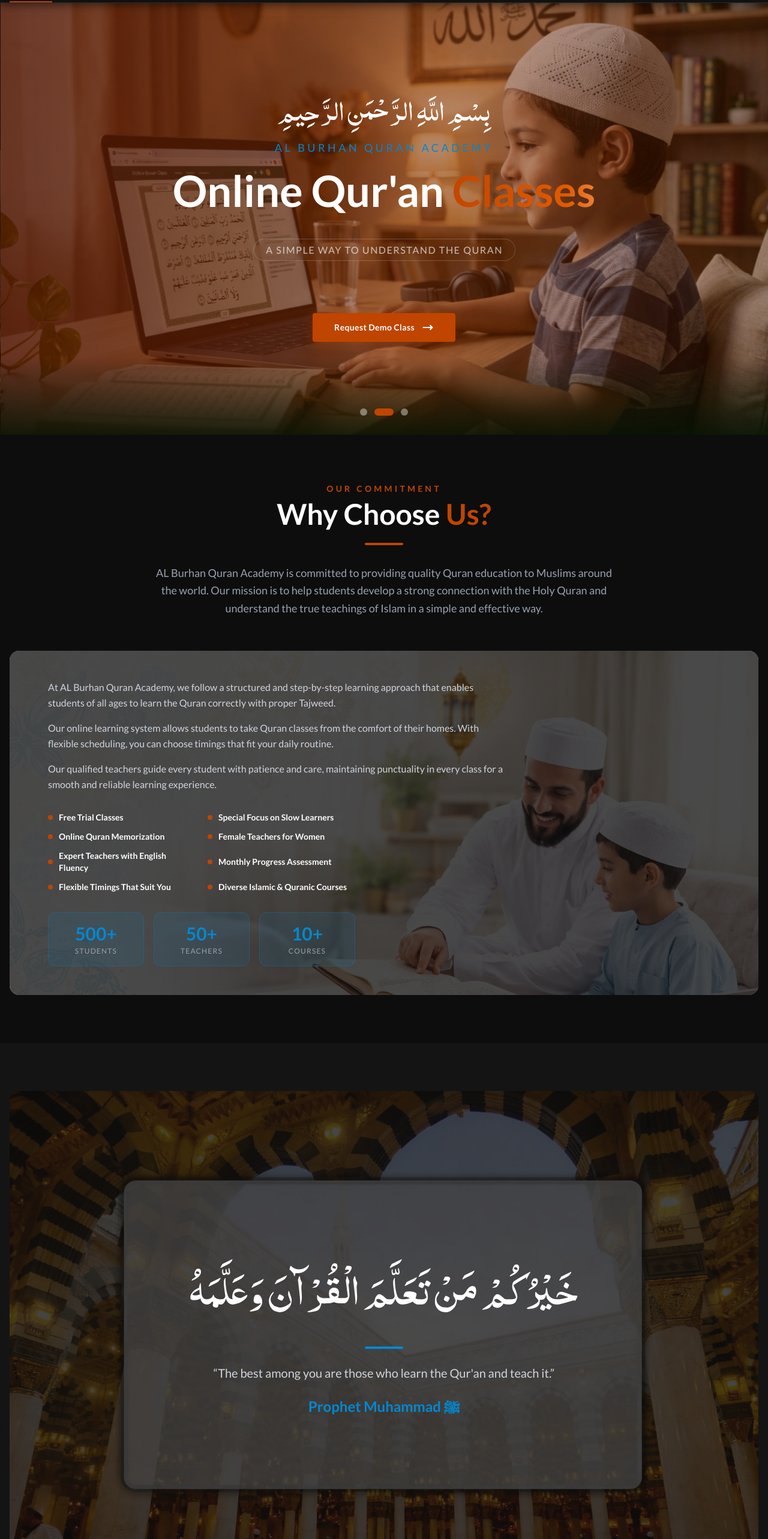
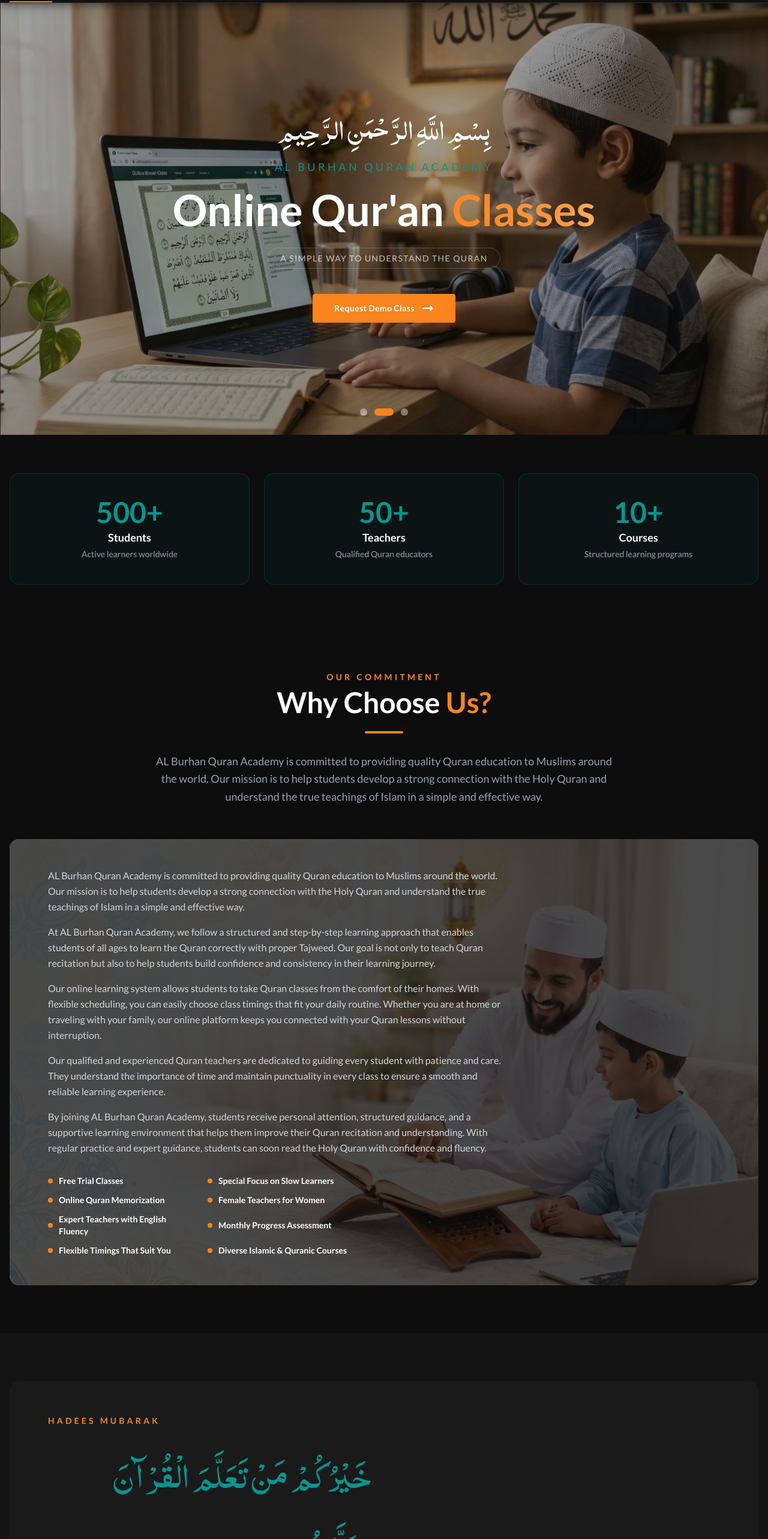
Before and after one commit to hassanwd/AlBurhanQuranAcademy, a Next.js app: page / in a window 1280 px wide. Shown: the part 211-2777 px from the top of the page at 60% size. Built offline with nearby package versions, Linux system fonts and the light colour scheme.

Commit message:
update the main section

```diff
--- a/src/app/globals.css
+++ b/src/app/globals.css
@@ -24,16 +24,16 @@
   --color-gold-dark: #0a3d0e;
   --color-gold-muted: #1b5e2028;
 
-  /* Orange — rich burnt orange from logo text */
-  --color-accent: #bf4500;
-  --color-accent-light: #e05a00;
-  --color-accent-hover: #d44f00;
-  --color-accent-muted: #bf450018;
+  /* Orange */
+  --color-accent: #FA841E;
+  --color-accent-light: #fb9a45;
+  --color-accent-hover: #e8760f;
+  --color-accent-muted: #FA841E18;
 
-  /* Sky blue — from logo accent */
-  --color-sky: #0288d1;
-  --color-sky-light: #29b6f6;
-  --color-sky-muted: #0288d118;
+  /* Teal */
+  --color-sky: #099490;
+  --color-sky-light: #0bb5b0;
+  --color-sky-muted: #09949018;
 
   /* Backgrounds */
   --color-black: #0d0d0d;
@@ -94,11 +94,11 @@
 .gold-shimmer-text {
   background: linear-gradient(
     90deg,
-    #bf4500 0%,
-    #e05a00 35%,
-    #f4a261 50%,
-    #e05a00 65%,
-    #bf4500 100%
+    #FA841E 0%,
+    #fb9a45 35%,
+    #fdc07a 50%,
+    #fb9a45 65%,
+    #FA841E 100%
   );
   background-size: 250% auto;
   -webkit-background-clip: text;
--- a/src/app/page.tsx
+++ b/src/app/page.tsx
@@ -1,6 +1,7 @@
 import Banner from "@/components/Banner";
 import HadeesSection from "@/components/HadeesSection";
 import Header from "@/components/Header";
+import StatsSection from "@/components/StatsSection";
 import WhyChooseUs from "@/components/WhyChooseUs";
 
 export default function Home() {
@@ -8,6 +9,7 @@
     <main>
       <Header />
       <Banner />
+      <StatsSection />
       <WhyChooseUs />
       <HadeesSection />
     </main>
--- a/src/components/Banner.tsx
+++ b/src/components/Banner.tsx
@@ -27,35 +27,19 @@
       {/* Carousel track */}
       <div ref={emblaRef} className="absolute inset-0">
         <div className="flex h-full">
-          {slides.map(({ src, tag }, i) => (
+          {slides.map(({ src }, i) => (
             <div key={i} className="relative flex-[0_0_100%] h-full min-h-[90vh]">
               <div
                 className="absolute inset-0 bg-cover bg-center bg-no-repeat"
                 style={{ backgroundImage: `url('${src}')` }}
               />
-              <div
-                className="absolute inset-0"
-                style={{
-                  background:
-                    "linear-gradient(to right, rgba(80,20,0,0.85) 0%, rgba(120,40,0,0.55) 55%, rgba(60,15,0,0.35) 100%)",
-                }}
-              />
-              {/* Per-slide tag */}
-              <div className="absolute top-100 left-1/2 -translate-x-1/2 z-10 text-center">
-                <span className="text-white/70 text-sm md:text-base tracking-widest uppercase border border-white/20 px-5 py-2 rounded-full backdrop-blur-sm">
-                  {tag}
-                </span>
-              </div>
+              {/* Subtle dark overlay */}
+              <div className="absolute inset-0 bg-black/40" />
+
             </div>
           ))}
         </div>
       </div>
-
-      {/* Bottom vignette */}
-      <div
-        className="absolute bottom-0 left-0 right-0 h-32 pointer-events-none z-10"
-        style={{ background: "linear-gradient(to top, rgba(5,20,5,0.85) 0%, transparent 100%)" }}
-      />
 
       {/* Content */}
       <div className="relative z-20 flex items-center justify-center min-h-[90vh]">
@@ -83,7 +67,14 @@
             <span className="gold-shimmer-text">Classes</span>
           </h1>
 
-          <div className="mt-40 opacity-0 animate-fade-in-up delay-400" style={{ animationFillMode: "forwards" }}>
+          {/* Per-slide tag shown here responsively */}
+          <div className="opacity-0 animate-fade-in-up delay-400" style={{ animationFillMode: "forwards" }}>
+            <span className="text-white/70 text-xs md:text-sm tracking-widest uppercase border border-white/20 px-4 py-1.5 md:px-5 md:py-2 rounded-full backdrop-blur-sm">
+              {slides[current].tag}
+            </span>
+          </div>
+
+          <div className="mt-8 md:mt-12 opacity-0 animate-fade-in-up delay-400" style={{ animationFillMode: "forwards" }}>
             <Button
               variant="outline"
               size="lg"
--- a/src/components/HadeesSection.tsx
+++ b/src/components/HadeesSection.tsx
@@ -3,42 +3,29 @@
     <section className="bg-[var(--color-black-soft)] py-20 px-4">
       <div className="max-w-7xl mx-auto">
 
-        {/* Section header */}
-        {/* <div className="text-center mb-14">
-          <p className="text-[var(--color-accent)] uppercase tracking-[0.3em] text-sm font-semibold mb-2">
-            Hadees Mubarak
-          </p>
-          <h2 className="text-4xl md:text-5xl font-black text-white mb-6">
-            Words of the <span className="text-[var(--color-accent)]">Prophet ﷺ</span>
-          </h2>
-          <div className="w-16 h-1 bg-[var(--color-accent)] mx-auto rounded-full" />
-        </div> */}
+        <div className="bg-[var(--color-surface)] rounded-2xl px-8 md:px-16 py-14 grid lg:grid-cols-2 gap-10 items-center">
 
-        {/* Full-width image with content overlaid */}
-        <div className="relative rounded-2xl overflow-hidden min-h-[800px] flex items-center justify-center">
-          <img
-            src="/Hadees.jpeg"
-            alt="Hadees"
-            className="absolute inset-0 w-full h-full object-cover"
-          />
-          <div className="absolute inset-0 bg-black/70" />
-          <div className="relative z-10 px-8 py-16 md:px-16 flex flex-col items-center text-center gap-6 w-full">
+          {/* Left — label + Arabic + translation + attribution */}
+          <div className="flex flex-col gap-5">
+            <p className="text-[var(--color-accent)] uppercase tracking-[0.3em] text-sm font-semibold">
+              Hadees Mubarak
+            </p>
 
-            <h2 className="arabic text-5xl md:text-7xl leading-loose text-white">
+            <h2 className="arabic text-[var(--color-sky)] text-3xl md:text-5xl lg:text-6xl leading-loose text-right">
               خَيْرُكُمْ مَنْ تَعَلَّمَ الْقُرْآنَ وَعَلَّمَهُ
             </h2>
 
-            <div className="w-16 h-1 bg-[var(--color-sky)] rounded-full" />
-
-            <p className="text-gray-300 text-base md:text-xl leading-relaxed max-w-2xl">
-              &ldquo;The best among you are those who learn the Qur&apos;an and teach it.&rdquo;
+            <p className="text-white text-xl md:text-2xl leading-relaxed font-medium">
+              The best among you are those who learn the Qur&apos;an and teach it.
             </p>
 
-            <p className="text-[var(--color-sky)] text-2xl font-semibold">
-              Prophet Muhammad ﷺ
+            <div className="w-12 h-1 bg-[var(--color-sky)] rounded-full" />
+
+            <p className="text-[var(--color-sky)] text-sm font-semibold">
+              — Prophet Muhammad ﷺ &nbsp;·&nbsp; Sahih al-Bukhari
             </p>
+          </div>
 
-          </div>
         </div>
 
       </div>
--- /dev/null
+++ b/src/components/StatsSection.tsx
@@ -0,0 +1,24 @@
+const stats = [
+  { num: "500+", label: "Students", desc: "Active learners worldwide" },
+  { num: "50+", label: "Teachers", desc: "Qualified Quran educators" },
+  { num: "10+", label: "Courses", desc: "Structured learning programs" },
+];
+
+export default function StatsSection() {
+  return (
+    <section className="bg-[var(--color-black)] py-16 px-4">
+      <div className="max-w-7xl mx-auto grid grid-cols-1 sm:grid-cols-3 gap-6">
+        {stats.map(({ num, label, desc }) => (
+          <div
+            key={label}
+            className="flex flex-col items-center text-center py-10 px-6 rounded-2xl border border-[var(--color-sky)]/20 bg-[var(--color-sky)]/5"
+          >
+            <div className="text-5xl font-black text-[var(--color-sky)] mb-1">{num}</div>
+            <div className="text-white font-bold text-lg mb-1">{label}</div>
+            <div className="text-gray-400 text-sm">{desc}</div>
+          </div>
+        ))}
+      </div>
+    </section>
+  );
+}
--- a/src/components/WhyChooseUs.tsx
+++ b/src/components/WhyChooseUs.tsx
@@ -63,16 +63,30 @@
             {/* Description */}
             <div className="space-y-4 text-gray-300 text-base leading-relaxed max-w-3xl">
               <p>
-                At AL Burhan Quran Academy, we follow a structured and step-by-step learning approach that enables
-                students of all ages to learn the Quran correctly with proper Tajweed.
+                AL Burhan Quran Academy is committed to providing quality Quran education to Muslims around the
+                world. Our mission is to help students develop a strong connection with the Holy Quran and understand the
+                true teachings of Islam in a simple and effective way.
               </p>
               <p>
-                Our online learning system allows students to take Quran classes from the comfort of their homes.
-                With flexible scheduling, you can choose timings that fit your daily routine.
+                At AL Burhan Quran Academy, we follow a structured and step-by-step learning approach that enables
+                students of all ages to learn the Quran correctly with proper Tajweed. Our goal is not only to teach Quran
+                recitation but also to help students build confidence and consistency in their learning journey.
               </p>
               <p>
-                Our qualified teachers guide every student with patience and care, maintaining punctuality in
-                every class for a smooth and reliable learning experience.
+                Our online learning system allows students to take Quran classes from the comfort of their homes. With
+                flexible scheduling, you can easily choose class timings that fit your daily routine. Whether you are at home
+                or traveling with your family, our online platform keeps you connected with your Quran lessons without
+                interruption.
+              </p>
+              <p>
+                Our qualified and experienced Quran teachers are dedicated to guiding every student with patience and
+                care. They understand the importance of time and maintain punctuality in every class to ensure a smooth
+                and reliable learning experience.
+              </p>
+              <p>
+                By joining AL Burhan Quran Academy, students receive personal attention, structured guidance, and a
+                supportive learning environment that helps them improve their Quran recitation and understanding. With
+                regular practice and expert guidance, students can soon read the Holy Quran with confidence and fluency.
               </p>
             </div>
 
@@ -86,16 +100,6 @@
               ))}
             </ul>
 
-            {/* Stats */}
-            <div className="grid grid-cols-3 gap-4 max-w-lg">
-              {([["500+", "Students"], ["50+", "Teachers"], ["10+", "Courses"]] as const).map(([num, label]) => (
-                <div key={label} className="text-center py-4 rounded-xl border border-[var(--color-sky)]/25 bg-[var(--color-sky)]/10">
-                  <div className="text-3xl font-black text-[var(--color-sky)]">{num}</div>
-                  <div className="text-xs text-gray-400 uppercase tracking-widest mt-1">{label}</div>
-                </div>
-              ))}
-            </div>
-
           </div>
         </div>
 
```
Also changed, not shown: public/H-ref.jpeg (added).
